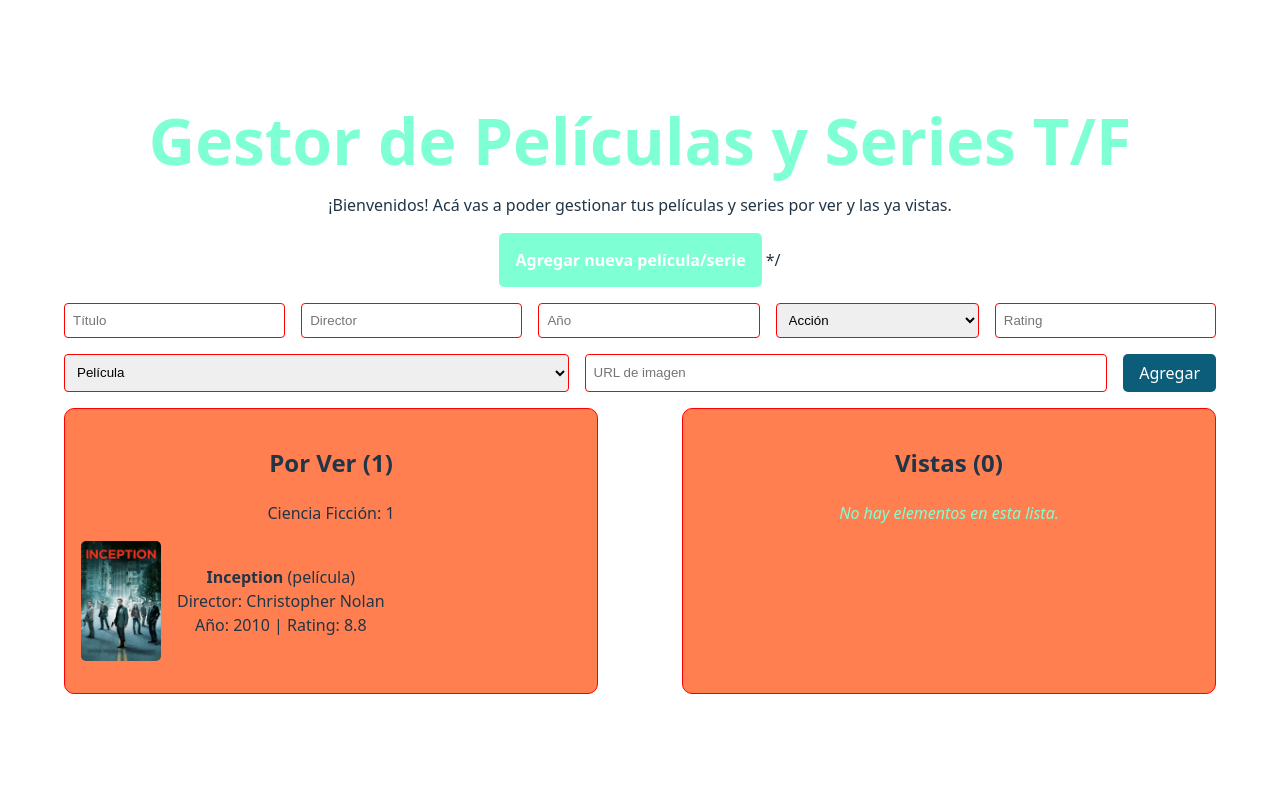
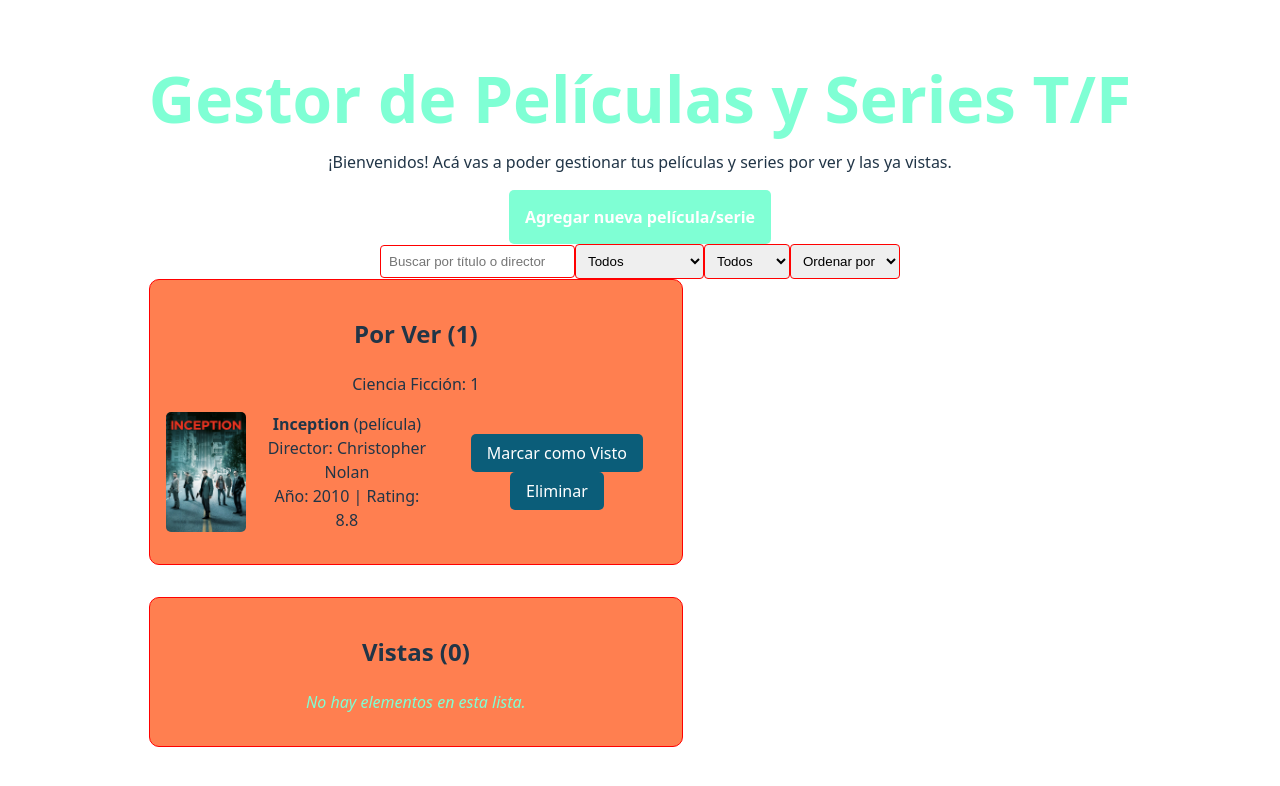
Before and after one commit to TomasAcua/reactuni, a React (Vite) app: page / in a window 1280 px wide. Shown: the top 786 px of the page. Built offline with nearby package versions, Linux system fonts and the light colour scheme.

Commit message:
filtros agregados

```diff
--- a/src/components/ItemList/ItemList.jsx
+++ b/src/components/ItemList/ItemList.jsx
@@ -1,7 +1,7 @@
 import React from 'react';
 import styles from './ItemList.module.css';
 
-const ItemList = ({ title, items }) => {
+const ItemList = ({ title, items, onToggleVisto, onDelete }) => {
   const totalPorGenero = items.reduce((acc, item) => {
     acc[item.genero] = (acc[item.genero] || 0) + 1;
     return acc;
@@ -27,6 +27,12 @@ const ItemList = ({ title, items }) => {
                 Director: {item.director}<br />
                 Año: {item.año} | Rating: {item.rating}
               </div>
+              <div>
+                <button onClick={() => onToggleVisto(item)}>
+                  {title === "Por Ver" ? "Marcar como Visto" : "Mover a Por Ver"}
+                </button>
+                <button onClick={() => onDelete(item)}>Eliminar</button>
+              </div>
             </li>
           ))}
         </ul>
--- a/src/components/button/Button.jsx
+++ b/src/components/button/Button.jsx
@@ -1,10 +1,10 @@
 import React from "react";
 import styles from "./Button.module.css";
 
-const Button = ({ children, onclick, type = "button", color = "primary", className="" }) => {
+const Button = ({ children, onClick, type = "button", color = "primary", className="" }) => {
     return (
         <button
-            onClick={onclick}
+            onClick={onClick}
             type={type}
             className={`${styles.button} ${styles[color]}`}
         >
--- /dev/null
+++ b/src/components/filters/Filters.jsx
@@ -0,0 +1,41 @@
+import React from 'react';
+import styles from './Filters.module.css';
+
+const Filters = ({
+  busqueda, setBusqueda,
+  filtroGenero, setFiltroGenero,
+  filtroTipo, setFiltroTipo,
+  orden, setOrden
+}) => {
+  return (
+    <div className={styles.filters}>
+      <input
+        placeholder="Buscar por título o director"
+        value={busqueda}
+        onChange={(e) => setBusqueda(e.target.value)}
+      />
+      <select value={filtroGenero} onChange={(e) => setFiltroGenero(e.target.value)}>
+        <option>Todos</option>
+        <option>Acción</option>
+        <option>Comedia</option>
+        <option>Drama</option>
+        <option>Ciencia Ficción</option>
+        <option>Terror</option>
+      </select>
+      <select value={filtroTipo} onChange={(e) => setFiltroTipo(e.target.value)}>
+        <option>Todos</option>
+        <option>Película</option>
+        <option>Serie</option>
+      </select>
+      <select value={orden} onChange={(e) => setOrden(e.target.value)}>
+        <option value="default">Ordenar por</option>
+        <option value="anioAsc">Año ↑</option>
+        <option value="anioDesc">Año ↓</option>
+        <option value="ratingAsc">Rating ↑</option>
+        <option value="ratingDesc">Rating ↓</option>
+      </select>
+    </div>
+  );
+};
+
+export default Filters;
--- a/src/components/form/form.jsx
+++ b/src/components/form/form.jsx
@@ -1,5 +1,6 @@
 import React, { useState } from 'react';
 import styles from './Form.module.css';
+import Button from '../button/button';
 
 const Form = ({ onAdd }) => {
   const [form, setForm] = useState({
--- a/src/pages/Home/Home.jsx
+++ b/src/pages/Home/Home.jsx
@@ -1,17 +1,17 @@
-import React, { useState } from "react";
+import React, { useState, useEffect } from "react";
 import Title from "../../components/Title/Title.jsx";
 import ItemList from "../../components/ItemList/ItemList.jsx";
 import Form from "../../components/form/form.jsx";
 import styles from "./home.module.css";
-import inceptionImg from "../../assets/img/inception.png"; // Importa la imagen
+import inceptionImg from "../../assets/img/inception.png";
 import Button from "../../components/button/button.jsx";
-
+import Filters from "../../components/filters/Filters.jsx";
 
 const Home = () => {
     const [porVer, setPorVer] = useState([
         {
             id: 1,
-            imagen: inceptionImg, // Asigna la imagen importada
+            imagen: inceptionImg,
             titulo: "Inception",
             director: "Christopher Nolan",
             año: 2010,
@@ -27,6 +27,78 @@ const Home = () => {
         setPorVer([...porVer, item]);
     };
 
+    const handleToggleVisto = (item) => {
+        if (porVer.includes(item)) {
+            setPorVer(porVer.filter(i => i.id !== item.id));
+            setVistas([...vistas, item]);
+        } else {
+            setVistas(vistas.filter(i => i.id !== item.id));
+            setPorVer([...porVer, item]);
+        }
+    };
+
+    const handleDelete = (item) => {
+        setPorVer(porVer.filter(i => i.id !== item.id));
+        setVistas(vistas.filter(i => i.id !== item.id));
+    };
+
+    const [busqueda, setBusqueda] = useState('');
+    const [filtroGenero, setFiltroGenero] = useState('Todos');
+    const [filtroTipo, setFiltroTipo] = useState('Todos');
+    const [orden, setOrden] = useState('default');
+
+    const filtrarYOrdenar = (lista) => {
+        let resultado = [...lista];
+
+        // Filtro búsqueda
+        resultado = resultado.filter(item =>
+            item.titulo.toLowerCase().includes(busqueda.toLowerCase()) ||
+            item.director.toLowerCase().includes(busqueda.toLowerCase())
+        );
+
+        // Filtro por género
+        if (filtroGenero !== 'Todos') {
+            resultado = resultado.filter(item => item.genero === filtroGenero);
+        }
+
+        // Filtro por tipo
+        if (filtroTipo !== 'Todos') {
+            resultado = resultado.filter(item => item.tipo === filtroTipo);
+        }
+
+        // Ordenamiento
+        if (orden === 'anioAsc') {
+            resultado.sort((a, b) => a.año - b.año);
+        } else if (orden === 'anioDesc') {
+            resultado.sort((a, b) => b.año - a.año);
+        } else if (orden === 'ratingAsc') {
+            resultado.sort((a, b) => a.rating - b.rating);
+        } else if (orden === 'ratingDesc') {
+            resultado.sort((a, b) => b.rating - a.rating);
+        }
+
+        return resultado;
+    };
+
+    const porVerFiltradas = filtrarYOrdenar(porVer);
+    const vistasFiltradas = filtrarYOrdenar(vistas);
+
+    useEffect(() => {
+        const porVerLS = localStorage.getItem("porVer");
+        const vistasLS = localStorage.getItem("vistas");
+
+        if (porVerLS) setPorVer(JSON.parse(porVerLS));
+        if (vistasLS) setVistas(JSON.parse(vistasLS));
+    }, []);
+
+    useEffect(() => {
+        localStorage.setItem("porVer", JSON.stringify(porVer));
+    }, [porVer]);
+
+    useEffect(() => {
+        localStorage.setItem("vistas", JSON.stringify(vistas));
+    }, [vistas]);
+
     return (
         <div className={styles.container}>
             <Title text="Gestor de Películas y Series T/F" />
@@ -35,12 +107,31 @@ const Home = () => {
             <Button onClick={() => setMostrarFormulario(!mostrarFormulario)}>
                 {mostrarFormulario ? "Cerrar formulario" : "Agregar nueva película/serie"}
             </Button>
-            {mostrarFormulario && <form onAdd={handleAdd} />} */
 
-            <Form onAdd={handleAdd} />
+            {mostrarFormulario && <Form onAdd={handleAdd} />}
+            <Filters
+                busqueda={busqueda}
+                setBusqueda={setBusqueda}
+                filtroGenero={filtroGenero}
+                setFiltroGenero={setFiltroGenero}
+                filtroTipo={filtroTipo}
+                setFiltroTipo={setFiltroTipo}
+                orden={orden}
+                setOrden={setOrden}
+            />
             <div className={styles.listContainer}>
-                <ItemList title="Por Ver" items={porVer} />
-                <ItemList title="Vistas" items={vistas} />
+                <ItemList
+                    title="Por Ver"
+                    items={porVerFiltradas} // Lista filtrada
+                    onToggleVisto={handleToggleVisto}
+                    onDelete={handleDelete}
+                />
+                <ItemList
+                    title="Vistas"
+                    items={vistasFiltradas} // Lista filtrada
+                    onToggleVisto={handleToggleVisto}
+                    onDelete={handleDelete}
+                />
             </div>
         </div>
     );
```
Also changed, not shown: src/components/filters/Filters.module.css (added).
